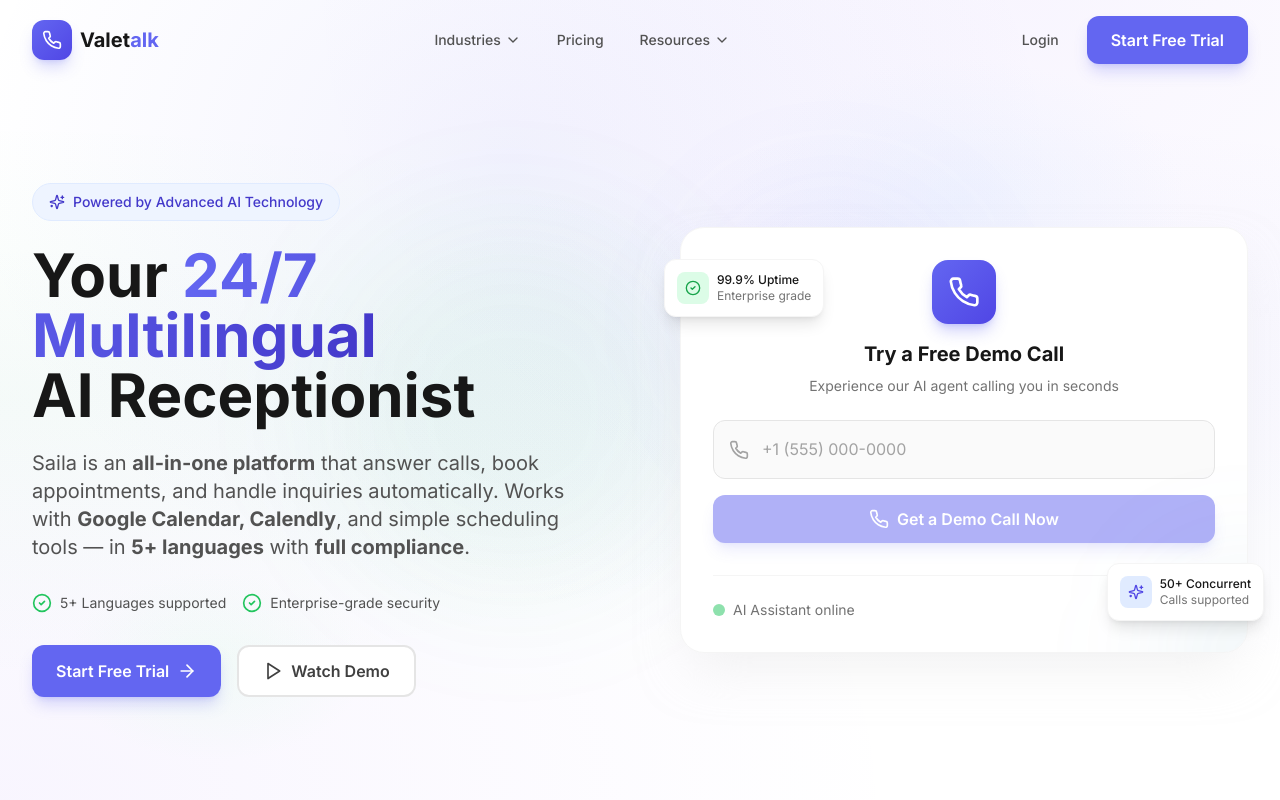
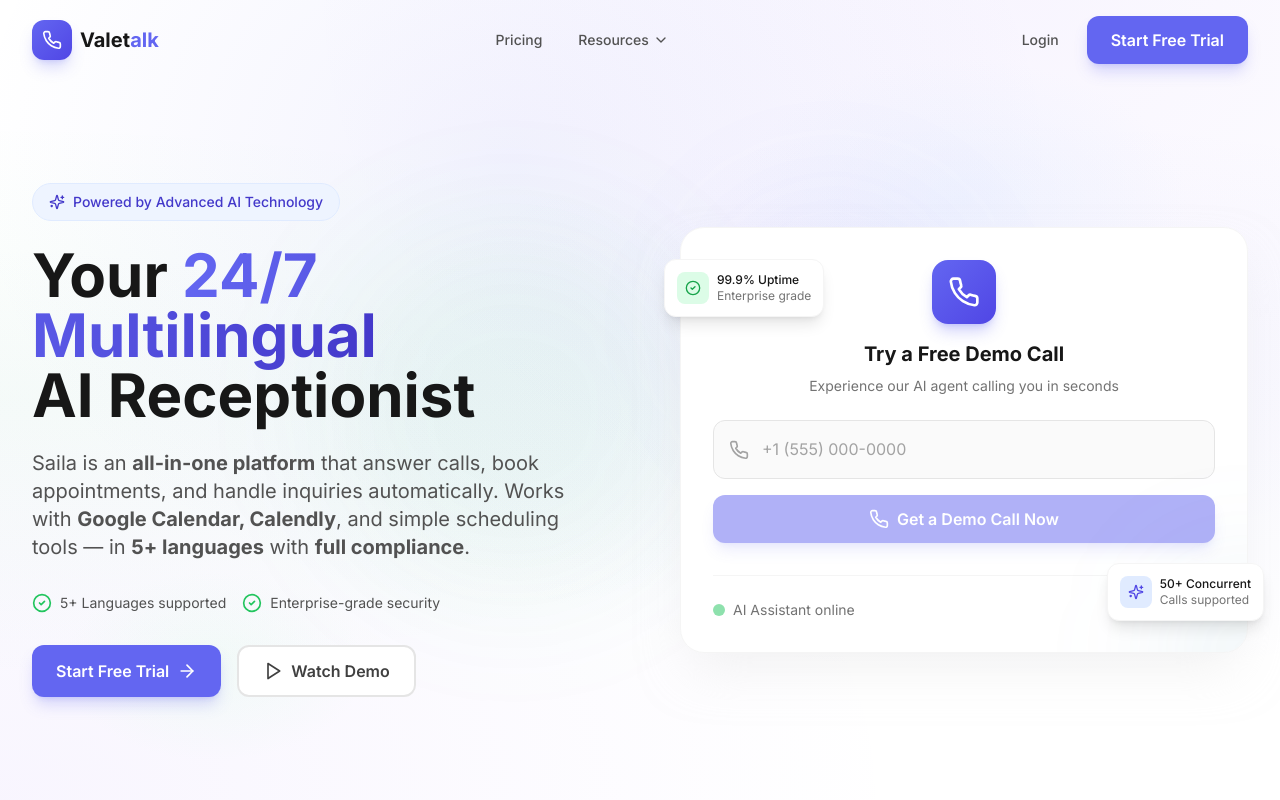
Before and after one commit to ali-gulzar/website, a React (Vite) app: page / in a window 1280 px wide. Shown: the top 800 px of the page. Built offline with nearby package versions, Linux system fonts and the light colour scheme.

Commit message:
remove industries from navbar

```diff
--- a/src/components/Navigation.tsx
+++ b/src/components/Navigation.tsx
@@ -2,21 +2,10 @@
 
 import { useState, useEffect } from "react";
 import { motion, AnimatePresence } from "framer-motion";
-import { Menu, X, ChevronDown, Phone, Building2, BookOpen } from "lucide-react";
+import { Menu, X, ChevronDown, Phone, BookOpen } from "lucide-react";
 import { cn } from "@/lib/utils";
 
 const navItems = [
-  {
-    label: "Industries",
-    href: "#industries",
-    hasDropdown: true,
-    items: [
-      { label: "Healthcare", href: "#healthcare", icon: Building2 },
-      { label: "E-commerce", href: "#ecommerce", icon: Building2 },
-      { label: "Real Estate", href: "#realestate", icon: Building2 },
-      { label: "Call Centers", href: "#callcenters", icon: Building2 },
-    ],
-  },
   { label: "Pricing", href: "#pricing" },
   { label: "Resources", href: "#resources", hasDropdown: true, items: [
     { label: "Blog", href: "#blog", icon: BookOpen },
```
